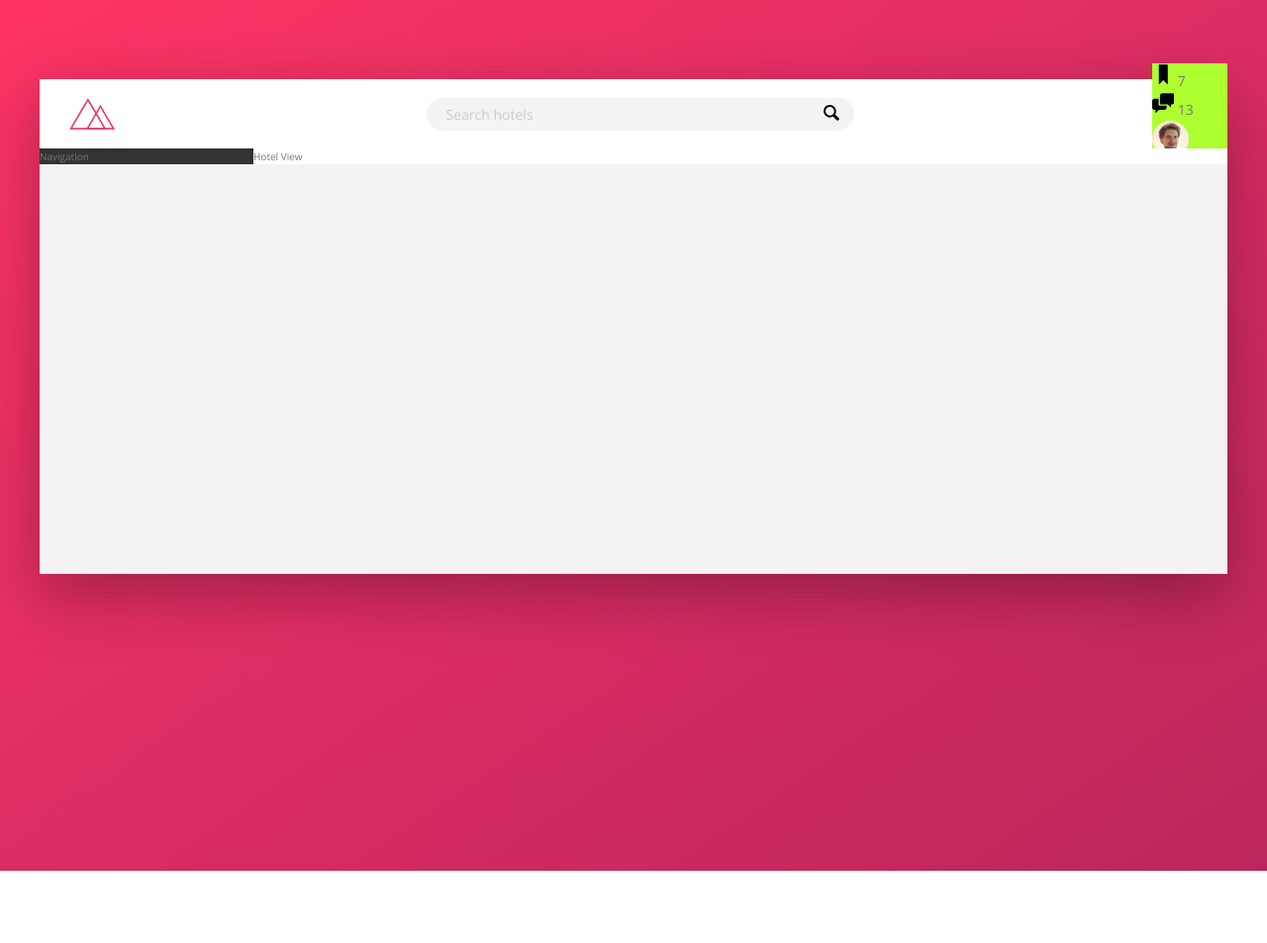
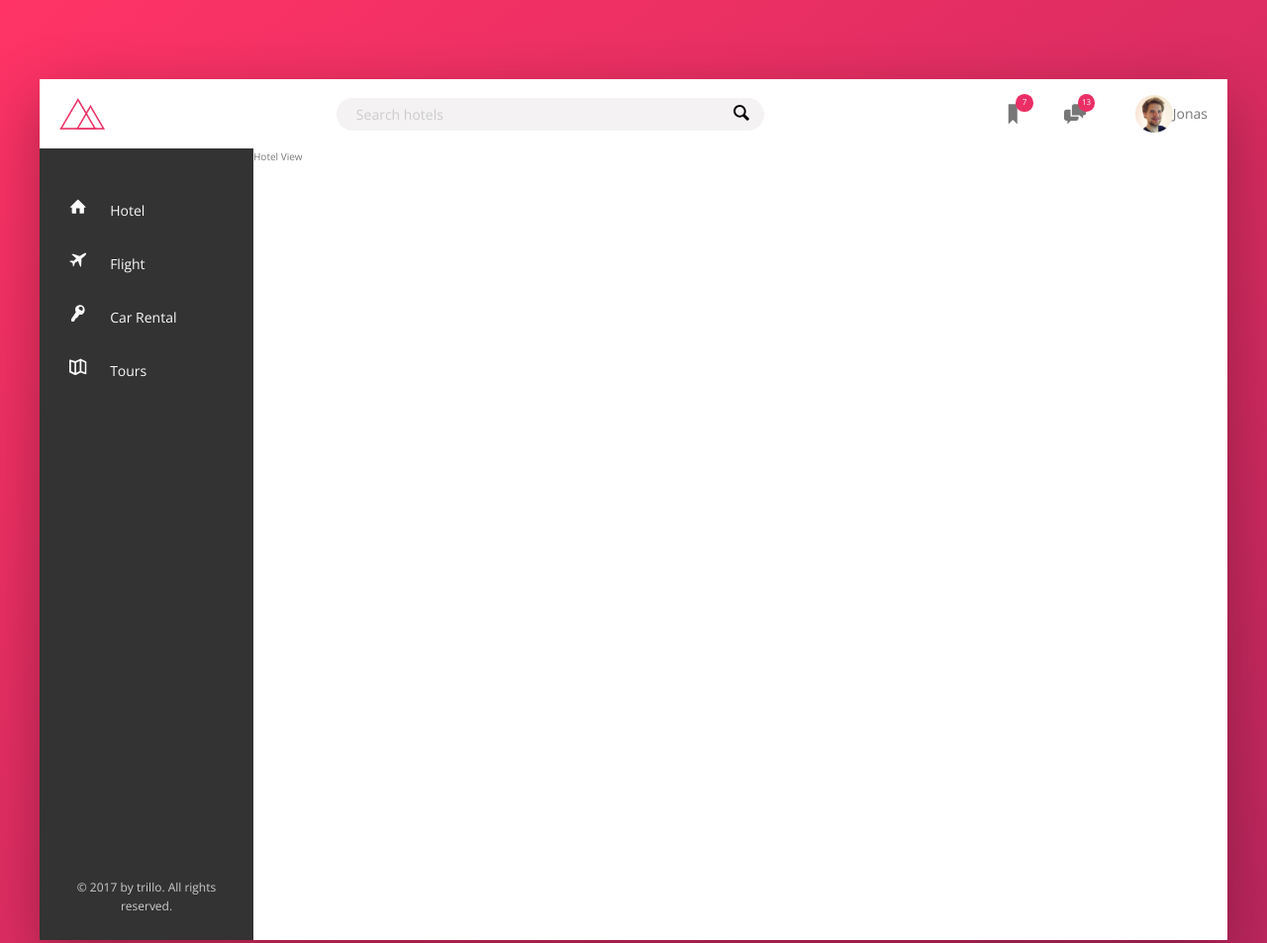
Before and after one commit to Mark-Prime/Trillo, a website: page index.html in a window 1280 px wide. Shown: the top 953 px of the page at 99% size. Before the commit the page ends 880 px from the top, so only its background shows below. Drawn offline with nearby package versions, Linux system fonts and the light colour scheme.

Commit message:
Updated Navigation

```diff
--- a/index.html
+++ b/index.html
@@ -47,7 +47,44 @@
 
             <div class="content">
                 <nav class="sidebar">
-                    Navigation
+                    <ul class="side-nav">
+                        <li class="side-nav__item">
+                            <a href="#" class="side-nav__link">
+                                <svg class="side-nav__icon">
+                                    <use xlink:href="img/sprite.svg#icon-home"></use>
+                                </svg>
+                                <span>Hotel</span>
+                            </a>
+                        </li>
+                        <li class="side-nav__item">
+                            <a href="#" class="side-nav__link">
+                                <svg class="side-nav__icon">
+                                    <use xlink:href="img/sprite.svg#icon-aircraft"></use>
+                                </svg>
+                                <span>Flight</span>
+                            </a>
+                        </li>
+                        <li class="side-nav__item">
+                            <a href="#" class="side-nav__link">
+                                <svg class="side-nav__icon">
+                                    <use xlink:href="img/sprite.svg#icon-key"></use>
+                                </svg>
+                                <span>Car Rental</span>
+                            </a>
+                        </li>
+                        <li class="side-nav__item">
+                            <a href="#" class="side-nav__link">
+                                <svg class="side-nav__icon">
+                                    <use xlink:href="img/sprite.svg#icon-map"></use>
+                                </svg>
+                                <span>Tours</span>
+                            </a>
+                        </li>
+                    </ul>
+
+                    <div class="legal">
+                        &copy; 2017 by trillo. All rights reserved.
+                    </div>
                 </nav>
                 <main class="hotel-view">
                     Hotel View
--- a/sass/_components.scss
+++ b/sass/_components.scss
@@ -2,7 +2,7 @@
 //Logo
 .logo {
     height: 3.25rem;
-    margin-left: 3rem;
+    margin-left: 2rem;
 }
 ///////////////////////////////////////////////////////////////////
 //Search
@@ -66,27 +66,87 @@
 ///////////////////////////////////////////////////////////////////
 //User Nav
 .user-nav {
-    background-color: greenyellow;
+    align-self: stretch;
+
+    display: flex;
+    align-items: center;
+
+    & > * {
+        padding: 0 2rem;
+        cursor: pointer;
+        height: 100%;
+
+        display: flex;
+        align-items: center;
+    }
+
+    & > *:hover {
+        background-color: var(--color-grey-light-2);
+    }
 
     &__icon-box {
-
+        position: relative;
     }
 
     &__icon {
         height: 2.25rem;
         width: 2.25rem;
+        fill: var(--color-grey-dark-2);
     }
 
-    &__user {
-
+    &__notification {
+        font-size: .8rem;
+        height: 1.75rem;
+        width: 1.75rem;
+        border-radius: 50%;
+        background-color: var(--color-primary);
+        color: white;
+        position: absolute;
+        top: 1.5rem;
+        right: 1.1rem;
+        display: flex;
+        align-items: center;
+        justify-content: center;
     }
 
     &__user-photo {
         height: 3.75rem;
         border-radius: 50%;
+        margin-left: 1rem;
+    }
+}
+
+//////////////////////////////////////////
+//Side Navigation
+
+.side-nav {
+    font-size: 1.4rem;
+    list-style: none;
+    margin-top:  3.5rem;
+
+    &__item {
+
     }
 
-    &__user-name {
+    &__link:link,
+    &__link:visited {
+        color: var(--color-grey-light-1);
+        text-decoration: none;
+        display: block;
+        padding: 1.5rem 3rem;
+    }
 
+    &__icon {
+        width: 1.75rem;
+        height: 1.75rem;
+        margin-right: 2rem;
+        fill: currentColor;
     }
 }
+
+.legal {
+    font-size: 1.2rem;
+    color: var(--color-grey-light-4);
+    text-align: center;
+    padding: 2.5rem;
+}
--- a/sass/_layout.scss
+++ b/sass/_layout.scss
@@ -25,9 +25,16 @@
     background-color: var(--color-grey-dark-1);
 
     flex: 0 0 18%;
+
+    display: flex;
+    flex-direction: column;
+    justify-content: space-between;
 }
 
 .hotel-view {
     background-color: #fff;
     flex: 1;
+
+    //test
+    height: 80rem;
 }
```
Also changed, not shown: css/style.css.
